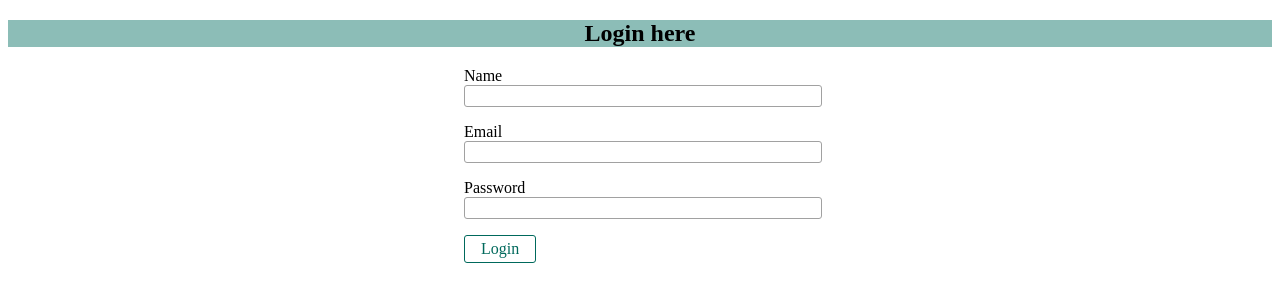
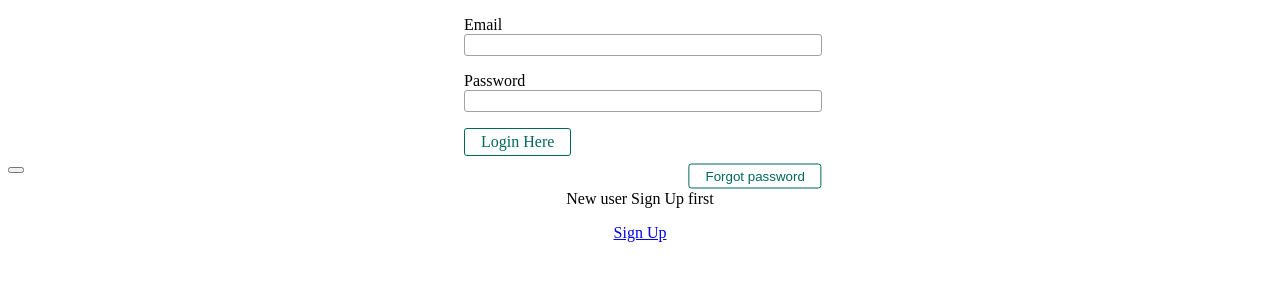
Before and after one commit to Madhu159753/expenseApp, a plain HTML site: page view/login.html in a window 1280 px wide. Drawn offline with nearby package versions, Linux system fonts and the light colour scheme.

Commit message:
for got password backend

```diff
--- a/public/login.css
+++ b/public/login.css
@@ -1,5 +1,6 @@
 .form-control {
     margin: 1rem 0;
+
   }
 
   .form-control label,
@@ -32,8 +33,10 @@
   text-align: center;
   background-color: #8cbdb7;
  }
+ p{
+    text-align:center;
+ }
  .btn {
-  display: inline-block;
   padding: 0.25rem 1rem;
   text-decoration: none;
   font: inherit;
@@ -44,9 +47,46 @@
   cursor: pointer;
 
 }
-
 .btn:hover,
 .btn:active {
   background-color: #00695c;
   color: white;
 }
+.center {
+  margin: 0;
+  position: absolute;
+  top: 50%;
+  left: 50%;
+  -ms-transform: translate(-50%, -50%);
+  transform: translate(-50%, -50%);
+}
+.product{
+  width: 22rem;
+  padding: 0.20rem 0.75rem;
+  max-width: 100%;
+  margin: auto;
+  display: block;
+}
+
+.btn1{
+  padding: 0.25rem 1rem;
+  text-decoration: none;
+  font: inherit;
+  border: 1px solid #00695c;
+  color: #00695c;
+  background: white;
+  border-radius: 3px;
+  cursor: pointer;
+ margin: 0;
+  position: absolute;
+  top: 22%;
+  left: 59%;
+  -ms-transform: translate(-50%, -50%);
+  transform: translate(-50%, -50%);
+
+}
+.btn1:hover,
+.btn1:active {
+ background-color: #00695c;
+ color: white;
+}
--- a/view/login.html
+++ b/view/login.html
@@ -5,60 +5,51 @@
     <meta http-equiv="X-UA-Compatible" content="IE=edge">
     <meta name="viewport" content="width=device-width, initial-scale=1.0">
     <title>Document</title>
-
-  <link href="/login.css" rel="stylesheet">
+    <link href="../public/login.css" rel="stylesheet">
 </head>
 <body>
 
-  <main>
-
-  <h2>Login here</h2>
-              <form class="product-form"  action="/" method="POST" onsubmit="signup(event)">
-          <div class="form-control">
-            <label for="name">Name</label>
-            <input id="name" type="text" name="name" required/>
-            </div>
+       <form class="product-form" method="POST" onsubmit="loginData(event)">
             <div class="form-control">
             <label for="email">Email</label>
-            <input id="email" type="text" name="email" required />
+            <input id="email" type="text" name="email" required/>
           </div>
           <div class="form-control">
             <label for="password">Password</label>
             <input id="password" type="password" name="password" required/>
           </div>
-            <button class="btn" type="submit">Login</button>
+            <button class="btn" type="submit">Login Here</button>
         </form>
-
-
-  </main>
+       <a class="btn1" href="ForgotPassword.html"><button type="submit">Forgot password</a></button>
+        <p>New user Sign Up first</p>
+        <p><a href="signin.html">Sign Up</a></p>
         <script src="https://cdnjs.cloudflare.com/ajax/libs/axios/1.2.1/axios.min.js"></script>
         <script>
-     async function signup(event){
+           async function loginData(event){
               event.preventDefault();
-      const name=event.target.name.value;
-      const email=event.target.email.value;
-      const password=event.target.password.value;
-      const signupDetails={
-        name,
-        email,
-        password
-      }
-      console.log(signupDetails);
+              const loginObj={
+                email:event.target.email.value,
+                password:event.target.password.value
+              };
+              //console.log(loginObj);
               try{
-        const response=await axios.post("http://localhost:4000/user-login",signupDetails)
-        if(response.status===201)
-        {
-         window.location.href=""
-        }else{
-          throw new Error('Fail to login');
+                const response=await axios.post("http://localhost:4000/user-logins",loginObj)
+                alert(response.data.message);
+                console.log(response.data);
+                localStorage.setItem('token',response.data.token)
+                if(response.status===200){
+                window.location.href="addExpence.html"
               }
             }
-      catch(err){
-        document.body.innerHTML+=`<div style="color:red">${err}</div>`;
+              catch(err)
+              {
+
+                //console.log(err);
+                document.body.innerHTML+=`<div style="color:red">${err.message}</div>`;
               }
            }
 
+        </script>
 
-  </script>
 </body>
 </html>
```
Also changed, not shown: view/ForgotPassword.html (added, +34 -0 lines). Lines whose indentation alone changed are shown as unchanged.
